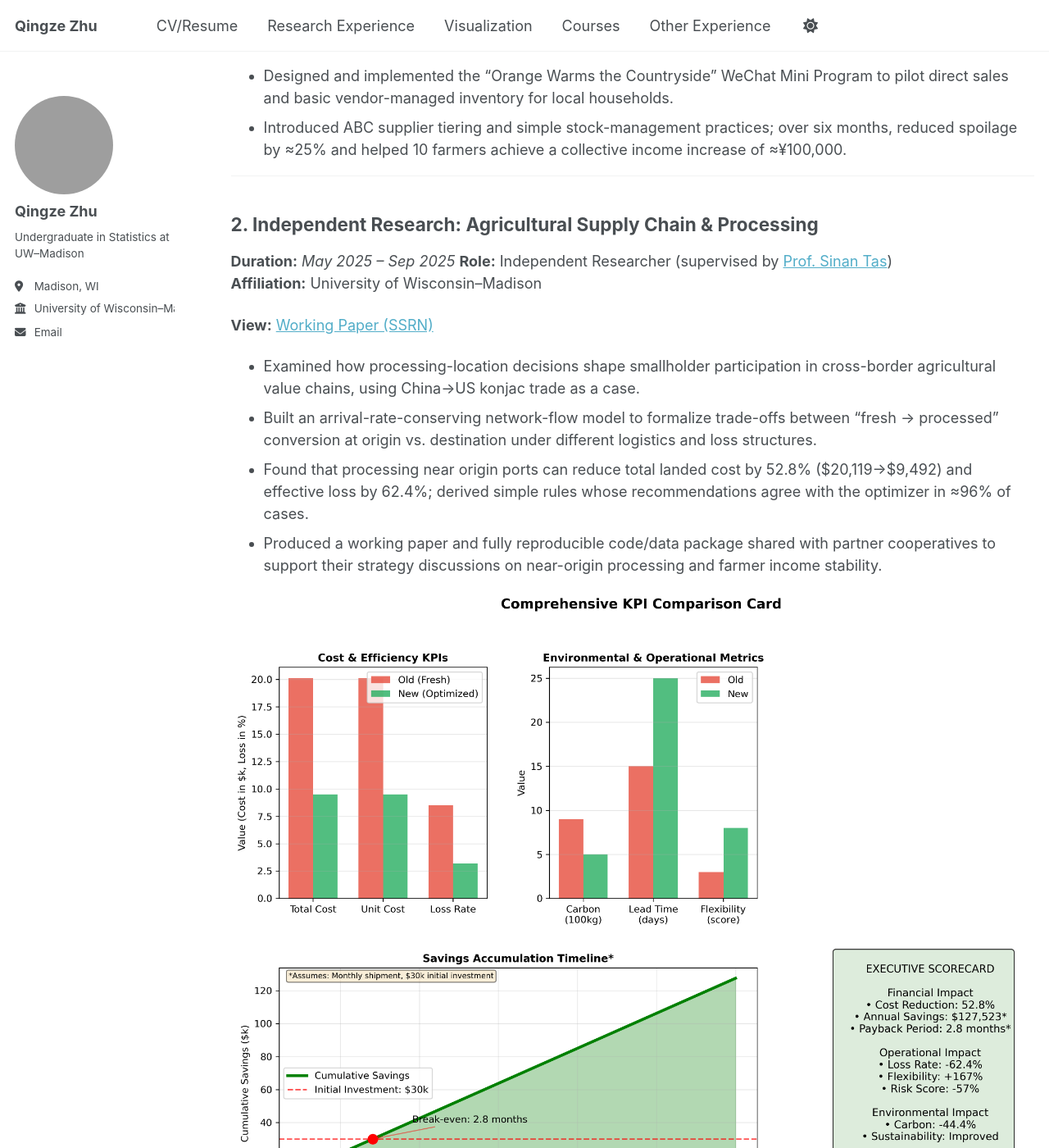
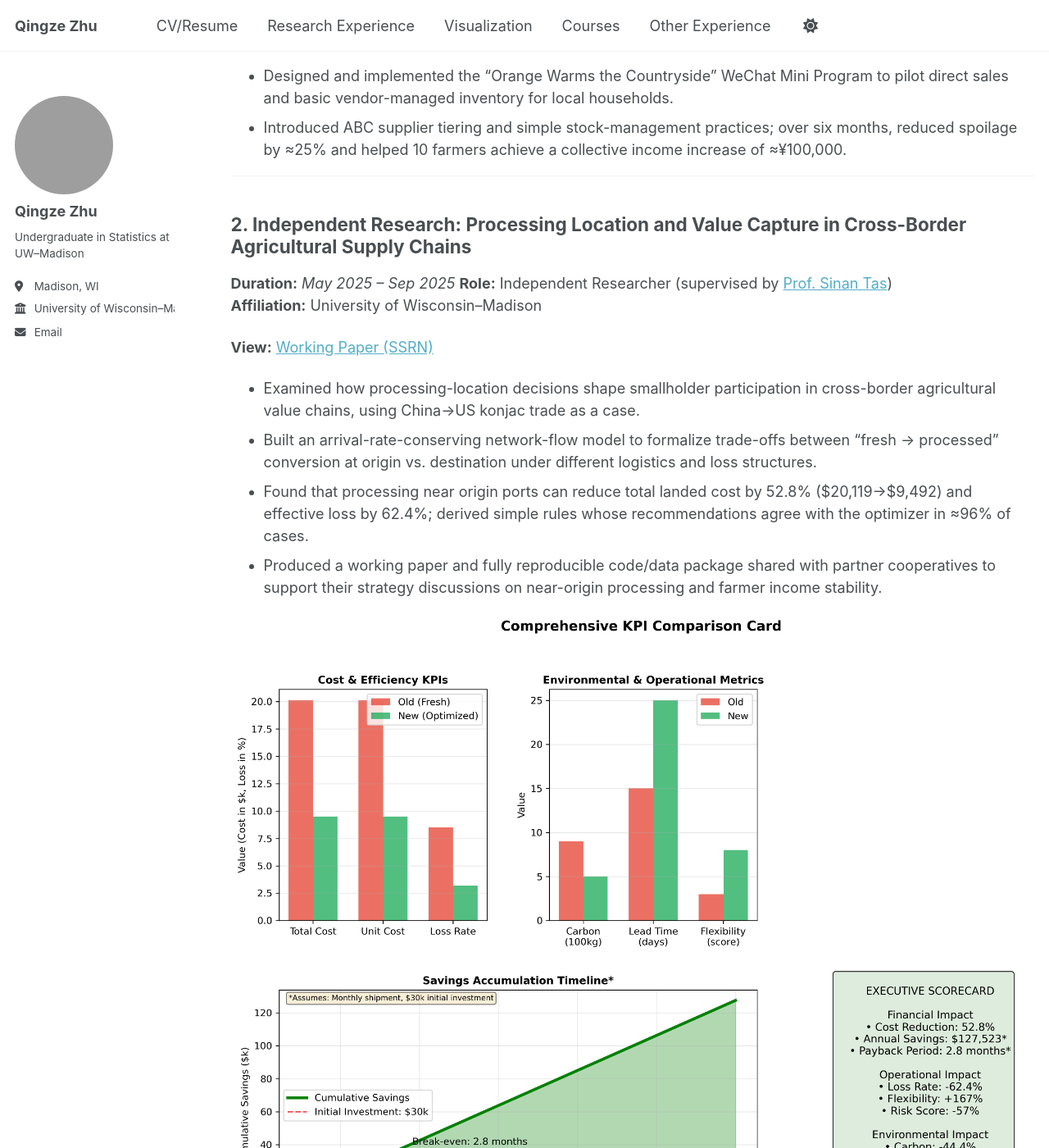
Before and after one commit to ZQZ0630/QingzeZhu-Personal-Webpage, a Jekyll site: the page built from _pages/research.md, in a window 1280 px wide and 1400 px high, scrolled down 514 px. Shown: the whole window at 82% size. Built offline with Jekyll 4.4.1, drawn with Linux system fonts in a browser that asks for light colours; a script bundle is joined from its source files by our own code; library files that are not in the unit come from our copies; some of the changed text lies outside the part shown.

Commit message:
Update research section titles for clarity

```diff
--- a/_pages/research.md
+++ b/_pages/research.md
@@ -21,7 +21,7 @@
 
 ---
 
-## 2. Independent Research: Agricultural Supply Chain & Processing
+## 2. Independent Research: Processing Location and Value Capture in Cross-Border Agricultural Supply Chains
 
 **Duration:** *May 2025 – Sep 2025* **Role:** Independent Researcher (supervised by [Prof. Sinan Tas](https://bus.wisc.edu/faculty/sinan-tas))
 **Affiliation:** University of Wisconsin–Madison
@@ -37,7 +37,7 @@
 
 ---
 
-## 3. Faculty-Supervised Research: Teaching Technology & Reproducible Research
+## 3. Faculty-Supervised Research: Computational and Interactive Visualization Tools for Statistical Instruction
 
 **Duration:** *Sep 2025 – Dec 2025* **Role:** Undergraduate Researcher (supervised by [Prof. Bo Yang](https://stat.wisc.edu/staff/yang-bo/))
 **Affiliation:** Department of Statistics, UW-Madison
```
